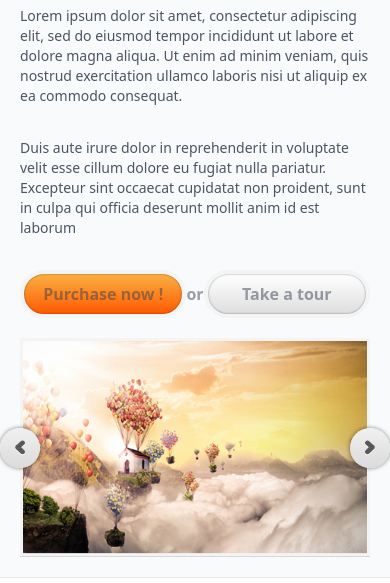
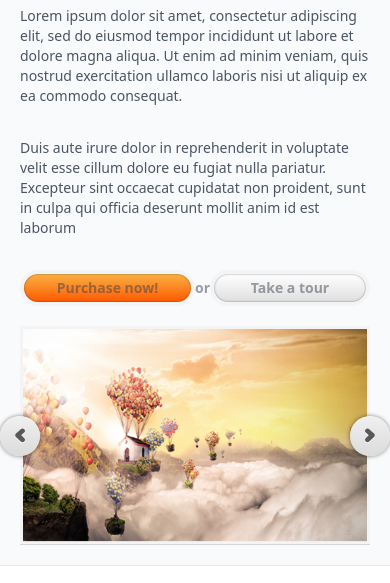
Before and after one commit to pctiien/web-development-lab, a website built with Vite: page index.html in a window 390 px wide. Shown: the part 255-838 px from the top of the page. Built offline with nearby package versions, Linux system fonts and the light colour scheme.

Commit message:
minor responsive

```diff
--- a/index.html
+++ b/index.html
@@ -30,14 +30,13 @@
                 <p class="text-sm text-gray-600">Lorem ipsum dolor sit amet, consectetur adipiscing elit, sed do eiusmod tempor incididunt ut labore et dolore magna aliqua. Ut enim ad minim veniam, quis nostrud exercitation ullamco laboris nisi ut aliquip ex ea commodo consequat.</p>
                 <p class="text-sm text-gray-600">Duis aute irure dolor in reprehenderit in voluptate velit esse cillum dolore eu fugiat nulla pariatur.
                     Excepteur sint occaecat cupidatat non proident, sunt in culpa qui officia deserunt mollit anim id est laborum</p>
-                <div class="flex md:text-lg text-gray-700 font-bold text-opacity-50 justify-center w-full items-center ">
+                <div class="flex text-sm md:text-base  text-gray-700 font-bold text-opacity-50 justify-center w-full items-center ">
                     <button
-                    class="flex-1 btn-purchase border-4  border-gray-100  rounded-full p-2 "
-                    >Purchase now !</button>
-                    <p class="text-shadow ">or</p>
-
+                    class="w-1/2 btn-purchase border-4      border-gray-100  rounded-full p-1 md:p-2 "
+                    >Purchase now!</button>
+                    <p class="text-shadow  w-max ">or</p>
                     <button
-                    class="flex-1 btn-tour border-4 border-gray-100    rounded-full p-2 "
+                    class="flex-1  btn-tour border-4 border-gray-100    rounded-full p-1 md:p-2 "
                     >Take a tour</button>
                 </div>
             </div>
```
